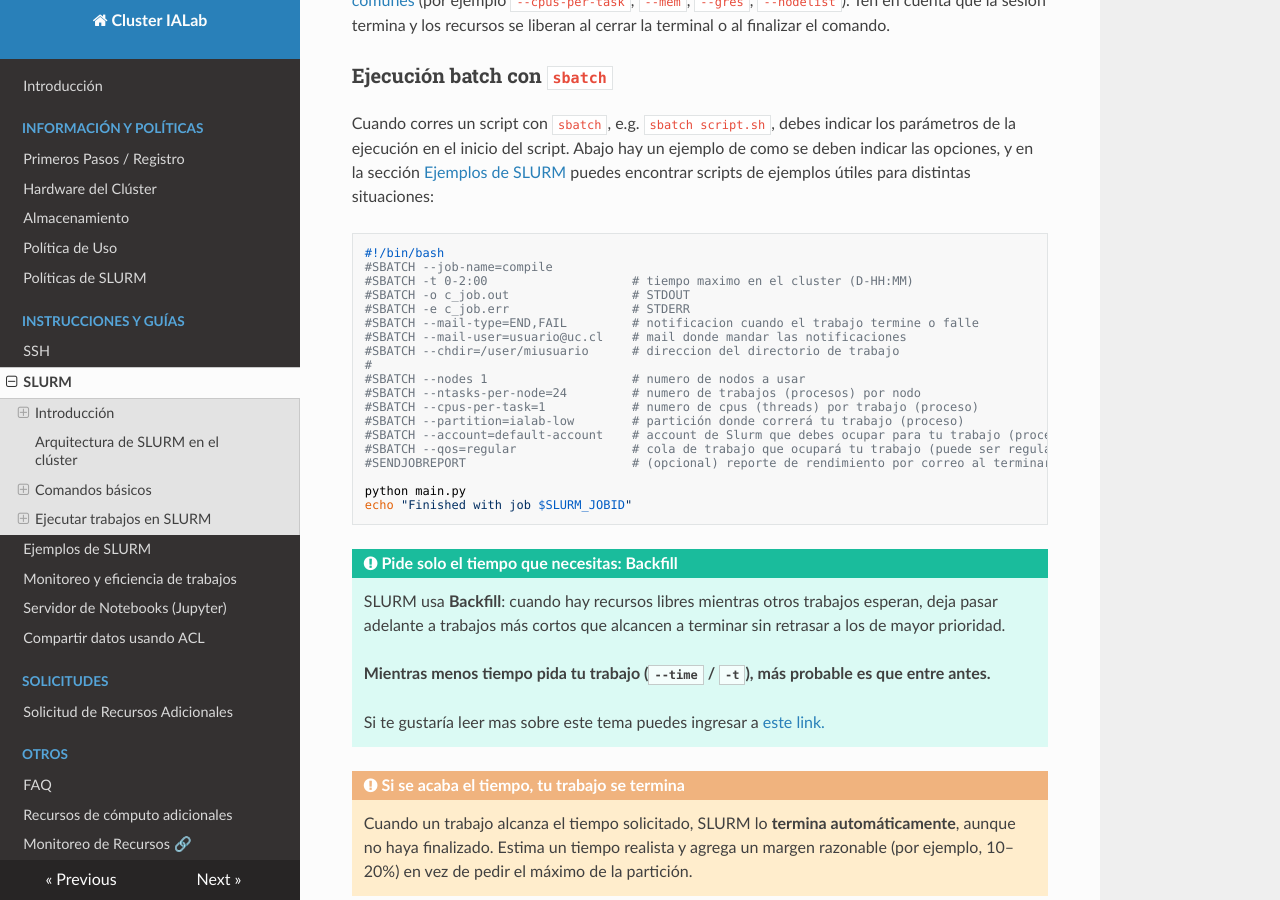
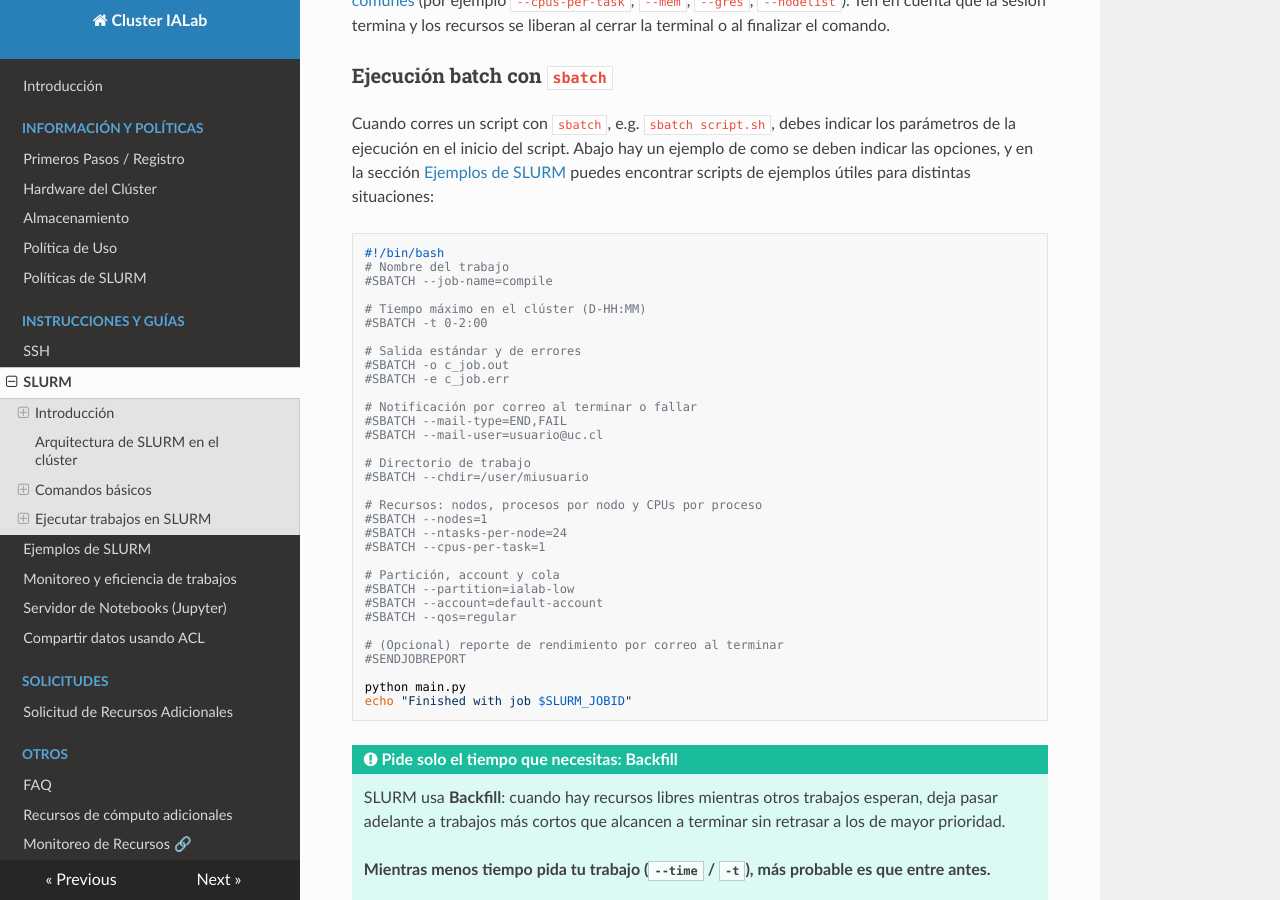
Before and after one commit to Sysadmins-CENIA/Cluster-IALab-Docs, an MkDocs documentation site: the page built from docs/instructions-and-guides/slurm.md, in a window 1280 px wide and 900 px high, scrolled down 3263 px. Built offline with MkDocs 1.6.1, drawn with Linux system fonts in a browser that asks for light colours; nearby versions of some CDN libraries.

Commit message:
Comentar por bloques el script de ejemplo de sbatch
Cada grupo de directivas lleva un comentario propio en vez de comentarios al final de línea, para que el ejemplo se lea mejor. Se mantienen todas las directivas, incluido #SENDJOBREPORT.

Co-Authored-By: Claude Opus 5.5 <noreply@anthropic.com>

````diff
--- a/docs/instructions-and-guides/slurm.md
+++ b/docs/instructions-and-guides/slurm.md
@@ -151,21 +151,35 @@ Cuando corres un script con `sbatch`, e.g. `sbatch script.sh`, debes indicar los
 
 ```bash
 #!/bin/bash
+# Nombre del trabajo
 #SBATCH --job-name=compile
-#SBATCH -t 0-2:00                    # tiempo maximo en el cluster (D-HH:MM)
-#SBATCH -o c_job.out                 # STDOUT
-#SBATCH -e c_job.err                 # STDERR
-#SBATCH --mail-type=END,FAIL         # notificacion cuando el trabajo termine o falle
-#SBATCH --mail-user=usuario@uc.cl    # mail donde mandar las notificaciones
-#SBATCH --chdir=/user/miusuario      # direccion del directorio de trabajo
-#
-#SBATCH --nodes 1                    # numero de nodos a usar
-#SBATCH --ntasks-per-node=24         # numero de trabajos (procesos) por nodo
-#SBATCH --cpus-per-task=1            # numero de cpus (threads) por trabajo (proceso)
-#SBATCH --partition=ialab-low        # partición donde correrá tu trabajo (proceso)
-#SBATCH --account=default-account    # account de Slurm que debes ocupar para tu trabajo (proceso)
-#SBATCH --qos=regular                # cola de trabajo que ocupará tu trabajo (puede ser regular o debug)
-#SENDJOBREPORT                       # (opcional) reporte de rendimiento por correo al terminar
+
+# Tiempo máximo en el clúster (D-HH:MM)
+#SBATCH -t 0-2:00
+
+# Salida estándar y de errores
+#SBATCH -o c_job.out
+#SBATCH -e c_job.err
+
+# Notificación por correo al terminar o fallar
+#SBATCH --mail-type=END,FAIL
+#SBATCH --mail-user=usuario@uc.cl
+
+# Directorio de trabajo
+#SBATCH --chdir=/user/miusuario
+
+# Recursos: nodos, procesos por nodo y CPUs por proceso
+#SBATCH --nodes=1
+#SBATCH --ntasks-per-node=24
+#SBATCH --cpus-per-task=1
+
+# Partición, account y cola
+#SBATCH --partition=ialab-low
+#SBATCH --account=default-account
+#SBATCH --qos=regular
+
+# (Opcional) reporte de rendimiento por correo al terminar
+#SENDJOBREPORT
 
 python main.py
 echo "Finished with job $SLURM_JOBID"
````
